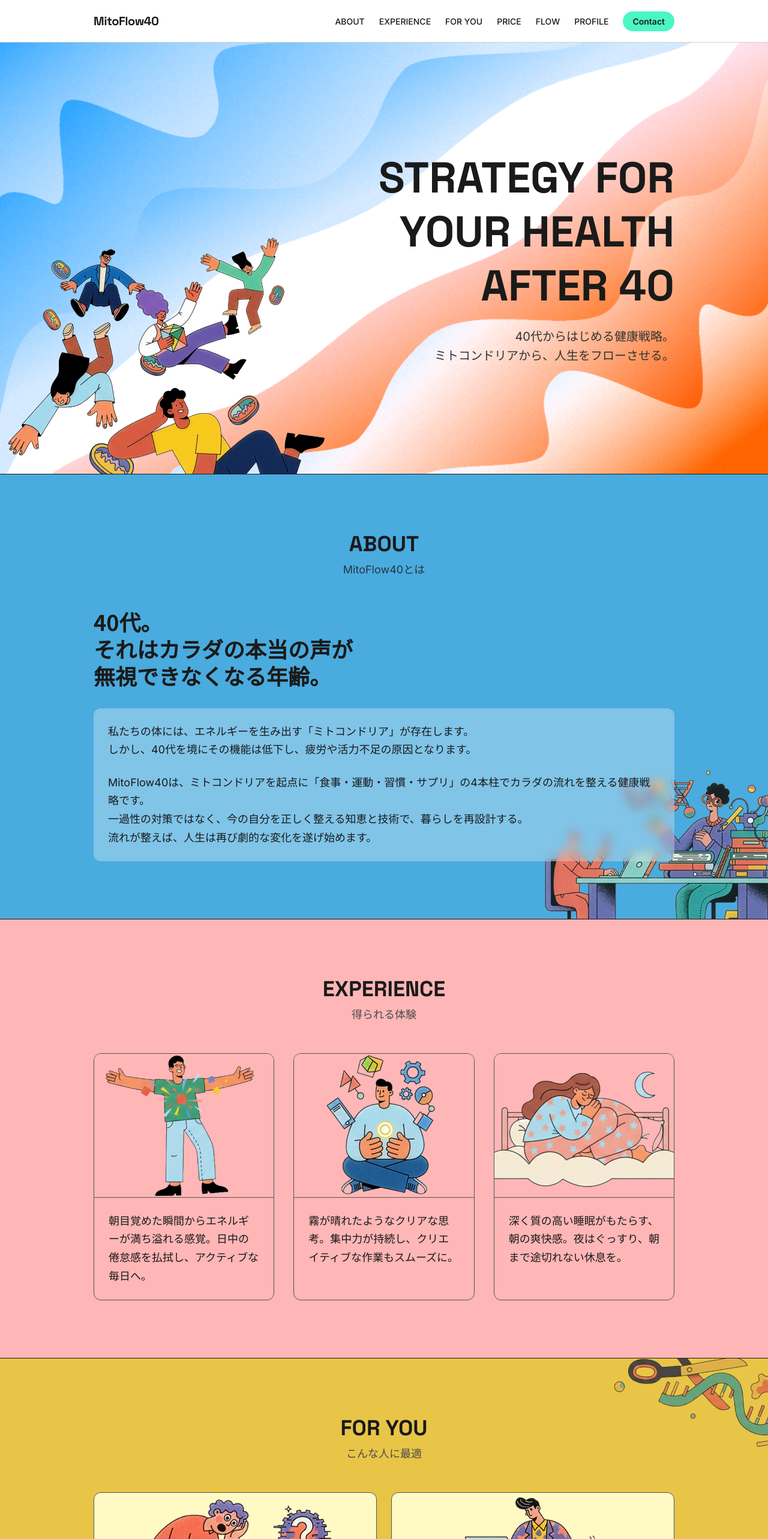
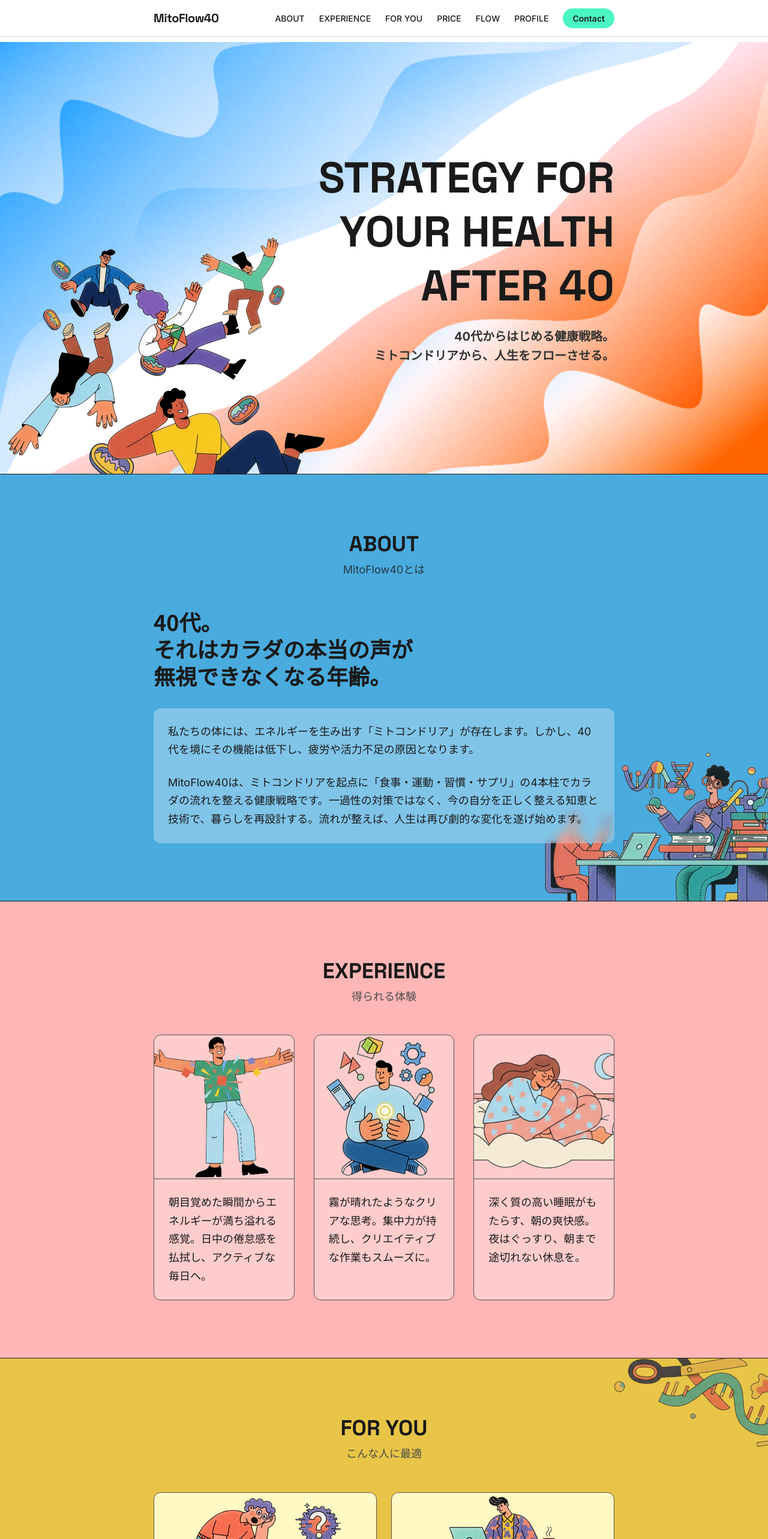
Before and after one commit to mementocreation42-coder/mitoflow40, a Next.js app: page / in a window 1280 px wide. Shown: the top 2566 px of the page at 60% size. Built offline with nearby package versions, Linux system fonts and the light colour scheme.

Commit message:
Update visual design, content width, header height, and text for Flow/FAQ

```diff
--- a/app/globals.css
+++ b/app/globals.css
@@ -138,7 +138,18 @@ a {
   border: 1px solid var(--color-text-dark);
 }
 
+
 .btn-dark-orange:hover {
   background-color: #FF8030;
   color: #FFFFFF;
 }
+
+/* Footer Link Override */
+.footer-link {
+  color: #FFFFFF !important;
+  transition: color 0.3s ease;
+}
+
+.footer-link:hover {
+  color: #4AF6C3 !important;
+}
--- a/components/About.tsx
+++ b/components/About.tsx
@@ -3,7 +3,7 @@ import Image from 'next/image';
 export default function About() {
     return (
         <section id="about" className="relative py-24 bg-[#4AABDE] border-t border-[#1A1A1A] overflow-hidden">
-            <div className="max-w-[1000px] mx-auto px-4 relative z-10">
+            <div className="max-w-[800px] mx-auto px-4 relative z-10">
                 <div className="text-center mb-12">
                     <h2 className="font-[family-name:var(--font-main)] text-3xl md:text-4xl font-bold text-[#1A1A1A] mb-2">
                         ABOUT
@@ -23,13 +23,10 @@ export default function About() {
 
                     <div className="space-y-6 text-[#1A1A1A] bg-white/30 backdrop-blur-sm p-6 rounded-xl">
                         <p>
-                            私たちの体には、エネルギーを生み出す「ミトコンドリア」が存在します。<br />
-                            しかし、40代を境にその機能は低下し、疲労や活力不足の原因となります。
+                            私たちの体には、エネルギーを生み出す「ミトコンドリア」が存在します。しかし、40代を境にその機能は低下し、疲労や活力不足の原因となります。
                         </p>
                         <p>
-                            MitoFlow40は、ミトコンドリアを起点に「食事・運動・習慣・サプリ」の4本柱でカラダの流れを整える健康戦略です。<br />
-                            一過性の対策ではなく、今の自分を正しく整える知恵と技術で、暮らしを再設計する。<br />
-                            流れが整えば、人生は再び劇的な変化を遂げ始めます。
+                            MitoFlow40は、ミトコンドリアを起点に「食事・運動・習慣・サプリ」の4本柱でカラダの流れを整える健康戦略です。一過性の対策ではなく、今の自分を正しく整える知恵と技術で、暮らしを再設計する。流れが整えば、人生は再び劇的な変化を遂げ始めます。
                         </p>
                     </div>
                 </div>
--- a/components/Benefits.tsx
+++ b/components/Benefits.tsx
@@ -21,7 +21,7 @@ const benefits = [
 export default function Benefits() {
     return (
         <section id="benefits" className="py-24 bg-[#FFB6B6] border-t border-[#1A1A1A]">
-            <div className="max-w-[1000px] mx-auto px-4">
+            <div className="max-w-[800px] mx-auto px-4">
                 <div className="text-center mb-12">
                     <h2 className="font-[family-name:var(--font-main)] text-3xl md:text-4xl font-bold text-[#1A1A1A] mb-2">
                         EXPERIENCE
@@ -33,9 +33,9 @@ export default function Benefits() {
                     {benefits.map((benefit, index) => (
                         <div
                             key={index}
-                            className="bg-[#FFB6B6] border border-[#555555] rounded-xl overflow-hidden transition-transform hover:-translate-y-1"
+                            className="bg-white/30 border border-[#555555] rounded-xl overflow-hidden transition-transform hover:-translate-y-1"
                         >
-                            <div className="w-full h-60 overflow-hidden bg-[#FFB6B6] border-b border-[#555555]">
+                            <div className="w-full h-60 overflow-hidden bg-transparent border-b border-[#555555]">
                                 <Image
                                     src={benefit.image}
                                     alt={benefit.alt}
--- a/components/Contact.tsx
+++ b/components/Contact.tsx
@@ -41,7 +41,7 @@ export default function Contact() {
 
     return (
         <section id="contact" className="py-24 bg-[#6CC6E8] border-t border-[#1A1A1A]">
-            <div className="max-w-[1000px] mx-auto px-4">
+            <div className="max-w-[800px] mx-auto px-4">
                 <div className="text-center mb-12">
                     <h2 className="text-3xl md:text-4xl font-bold text-[#1A1A1A] mb-2" style={{ fontFamily: "'Space Grotesk', sans-serif" }}>
                         CONTACT
--- a/components/Footer.tsx
+++ b/components/Footer.tsx
@@ -14,12 +14,12 @@ const footerLinks = [
 export default function Footer() {
     return (
         <footer className="py-12 bg-[#1A1A1A] border-t border-[#333333]">
-            <div className="max-w-[1000px] mx-auto px-4 text-center">
+            <div className="max-w-[800px] mx-auto px-4 text-center">
                 {/* Logo */}
                 <div className="text-3xl font-bold text-white mb-2" style={{ fontFamily: "'Space Grotesk', sans-serif" }}>
                     MitoFlow40
                 </div>
-                <p className="text-white/50 text-sm mb-8">40代からの健康戦略</p>
+                <p className="text-white text-sm mb-8">40代からの健康戦略</p>
 
                 {/* Navigation */}
                 <nav className="mb-8">
@@ -28,7 +28,7 @@ export default function Footer() {
                             <li key={link.href}>
                                 <Link
                                     href={link.href}
-                                    className="text-sm text-white/70 hover:text-[#4AF6C3] transition-colors"
+                                    className="text-sm footer-link"
                                 >
                                     {link.label}
                                 </Link>
@@ -38,7 +38,7 @@ export default function Footer() {
                 </nav>
 
                 {/* Copyright */}
-                <div className="text-white/50 text-sm">
+                <div className="text-white text-sm">
                     &copy; 2026 MitoFlow40. All Rights Reserved.
                 </div>
             </div>
--- a/components/ForYou.tsx
+++ b/components/ForYou.tsx
@@ -26,7 +26,7 @@ const forYouItems = [
 export default function ForYou() {
     return (
         <section id="for-you" className="relative py-24 bg-[#E8C547] border-t border-[#1A1A1A] overflow-hidden">
-            <div className="max-w-[1000px] mx-auto px-4 relative z-10">
+            <div className="max-w-[800px] mx-auto px-4 relative z-10">
                 <div className="text-center mb-12">
                     <h2 className="font-[family-name:var(--font-main)] text-3xl md:text-4xl font-bold text-[#1A1A1A] mb-2">
                         FOR YOU
--- a/components/Header.tsx
+++ b/components/Header.tsx
@@ -19,7 +19,7 @@ export default function Header() {
 
     return (
         <header className="fixed top-0 left-0 w-full z-50 bg-white/80 backdrop-blur-sm border-b border-[#1A1A1A]/20">
-            <div className="max-w-[1000px] mx-auto px-4 h-[70px] flex items-center justify-between">
+            <div className="max-w-[800px] mx-auto px-4 h-[60px] flex items-center justify-between">
                 {/* Logo */}
                 <Link href="#" className="text-xl font-bold tracking-tight" style={{ fontFamily: "'Space Grotesk', sans-serif" }}>
                     MitoFlow40
--- a/components/Hero.tsx
+++ b/components/Hero.tsx
@@ -14,7 +14,7 @@ export default function Hero() {
             />
 
             {/* Content */}
-            <div className="max-w-[1000px] w-full mx-auto px-4 py-20 relative z-10">
+            <div className="max-w-[800px] w-full mx-auto px-4 py-20 relative z-10">
                 <div className="text-right">
                     <h1
                         className="text-5xl md:text-7xl font-bold leading-tight mb-6"
@@ -25,7 +25,7 @@ export default function Hero() {
                         <span className="block">AFTER 40</span>
                     </h1>
                     <p
-                        className="text-lg md:text-xl text-[#333333] leading-relaxed"
+                        className="text-lg md:text-xl text-[#333333] leading-relaxed font-bold relative z-20 mb-32 md:mb-0"
                         style={{
                             writingMode: 'horizontal-tb',
                             maxWidth: '500px',
--- a/components/Pricing.tsx
+++ b/components/Pricing.tsx
@@ -33,7 +33,7 @@ const pricingPlans = [
 export default function Pricing() {
     return (
         <section id="pricing" className="relative py-24 bg-[#4AF6C3] border-t border-[#1A1A1A] overflow-hidden">
-            <div className="max-w-[1000px] mx-auto px-4 relative z-10">
+            <div className="max-w-[800px] mx-auto px-4 relative z-10">
                 <div className="text-center mb-12">
                     <h2 className="text-3xl md:text-4xl font-bold text-[#1A1A1A] mb-2" style={{ fontFamily: "'Space Grotesk', sans-serif" }}>
                         PRICE
--- a/components/Profile.tsx
+++ b/components/Profile.tsx
@@ -3,7 +3,7 @@ import Image from 'next/image';
 export default function Profile() {
     return (
         <section id="profile" className="py-24 bg-[#A07DB8] border-t border-[#1A1A1A]">
-            <div className="max-w-[1000px] mx-auto px-4">
+            <div className="max-w-[800px] mx-auto px-4">
                 <div className="text-center mb-12">
                     <h2 className="text-3xl md:text-4xl font-bold text-[#1A1A1A] mb-2" style={{ fontFamily: "'Space Grotesk', sans-serif" }}>
                         PROFILE
@@ -11,13 +11,13 @@ export default function Profile() {
                     <p className="text-[#1A1A1A]/80">プロフィール</p>
                 </div>
 
-                <div className="grid md:grid-cols-[250px_1fr] gap-12 items-start">
+                <div className="grid md:grid-cols-[300px_1fr] gap-12 items-start">
                     <div className="w-full aspect-square rounded-xl overflow-hidden">
                         <Image
                             src="/images/profile.jpg"
                             alt="Daisuke Kobayashi"
-                            width={250}
-                            height={250}
+                            width={300}
+                            height={300}
                             className="w-full h-full object-cover object-top"
                         />
                     </div>
```
Also changed, not shown: components/FAQ.tsx (+6 -6 lines), components/Flow.tsx (+8 -8 lines).
